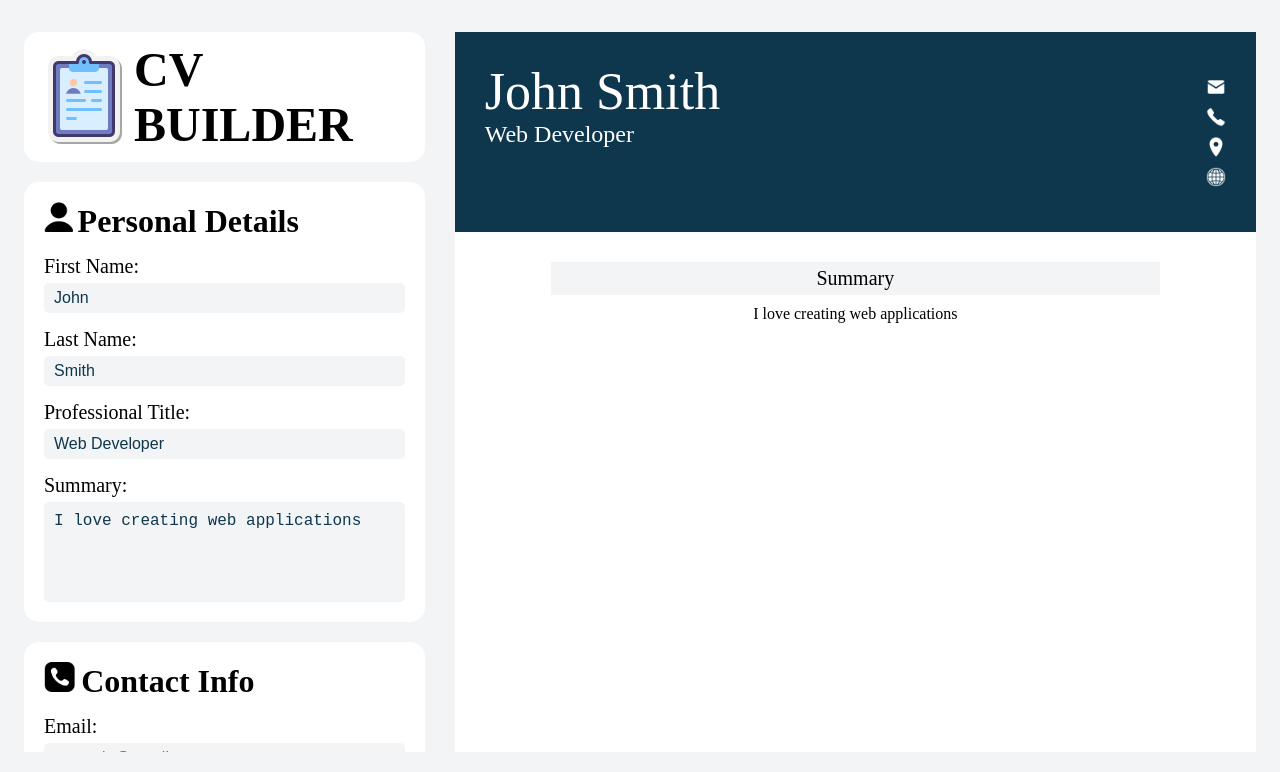
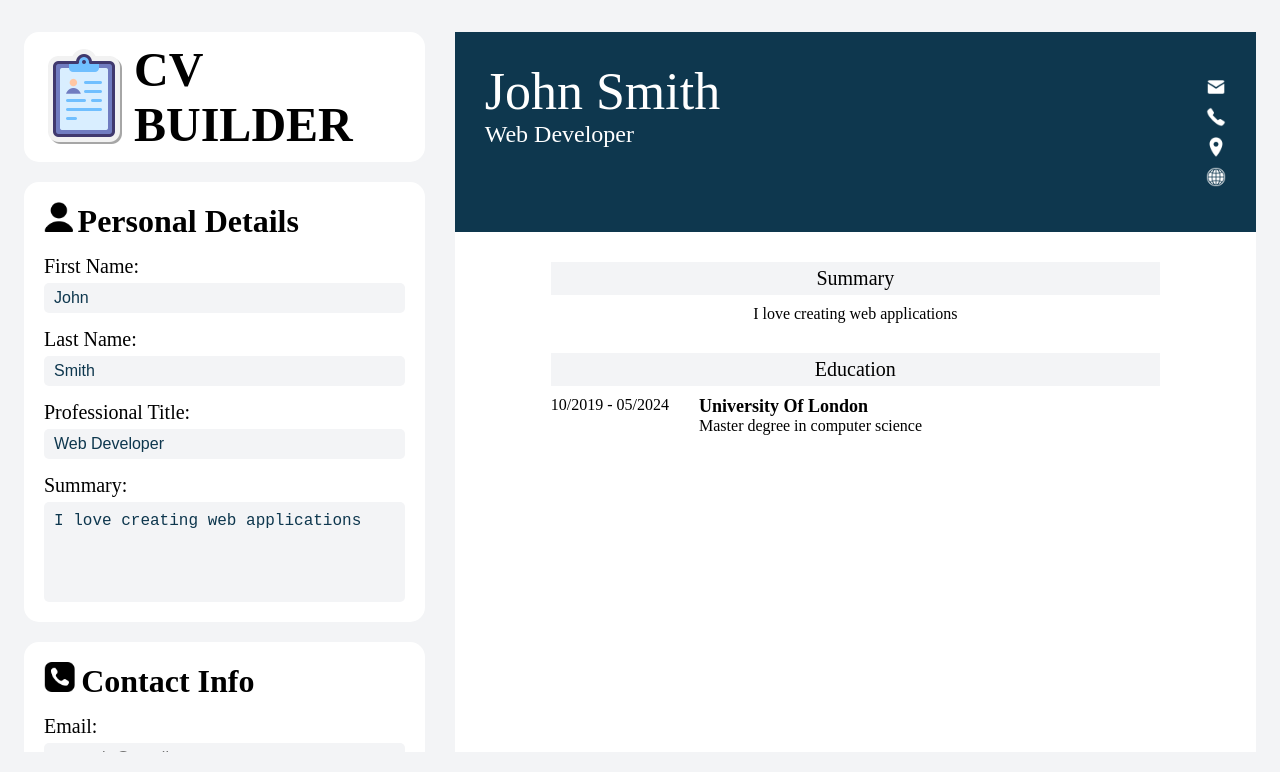
Before and after one commit to Stjepan1999/cv-builder, a React (Vite) app: page / in a window 1280 px wide. Shown: the top 772 px of the page. Built offline with nearby package versions, Linux system fonts and the light colour scheme.

Commit message:
Create function for formating date, and style education section

```diff
--- a/src/App.jsx
+++ b/src/App.jsx
@@ -23,7 +23,14 @@ export function App() {
       website: '',
     },
     skills: [],
-    education: [],
+    education: [
+      {
+        school: 'University Of London',
+        degree: 'Master degree in computer science',
+        startDate: '2019-10-06',
+        endDate: '2024-05-17',
+      },
+    ],
     experience: [
       {
         company: '',
@@ -59,6 +66,7 @@ export function App() {
     e.preventDefault();
     setCVData((prevData) => ({ ...prevData, education: [...prevData.education, educationData] }));
     setEducationData({ school: '', degree: '', startDate: '', endDate: '' });
+    console.log(cvData.education);
   };
 
   const handleEditButton = (e, index) => {
--- a/src/components/EducationForm.jsx
+++ b/src/components/EducationForm.jsx
@@ -53,7 +53,6 @@ export function EducationForm({
           id="startDate"
           label="Start Date"
           name="startDate"
-          placeholder=""
           value={educationData.startDate}
           onChange={onChange}
         />
@@ -62,7 +61,6 @@ export function EducationForm({
           id="endDate"
           label="End Date"
           name="endDate"
-          placeholder=""
           value={educationData.endDate}
           onChange={onChange}
         />
--- a/src/components/ResumeEducation.jsx
+++ b/src/components/ResumeEducation.jsx
@@ -1,4 +1,12 @@
 export function ResumeEducationSection({ education }) {
+  const formatDate = (date) => {
+    const dateInput = new Date(date);
+    const yyyy = dateInput.getFullYear();
+    let mm = dateInput.getMonth() + 1;
+    if (mm < 10) mm = '0' + mm;
+
+    return `${mm}/${yyyy}`;
+  };
   if (education && education.length > 0) {
     return (
       <div className="resume-section">
@@ -6,7 +14,7 @@ export function ResumeEducationSection({ education }) {
         {education.map((edu, index) => (
           <div className="resume-education" key={index}>
             <div className="resume-dates">
-              {edu.startDate} <span>-</span> {edu.endDate}
+              {formatDate(edu.startDate)} <span>-</span> {formatDate(edu.endDate)}
             </div>
             <div className="resume-education-info">
               <div className="resume-education-school">{edu.school}</div>
--- a/src/style.css
+++ b/src/style.css
@@ -223,6 +223,7 @@ body {
 
 .resume-education {
   display: flex;
+  margin-bottom: 15px;
 }
 
 .resume-dates {
@@ -231,6 +232,11 @@ body {
 
 .resume-education-info {
   text-align: left;
+}
+
+.resume-education-school {
+  font-size: 18px;
+  font-weight: 600;
 }
 
 @media (max-width: 1000px) {
```
